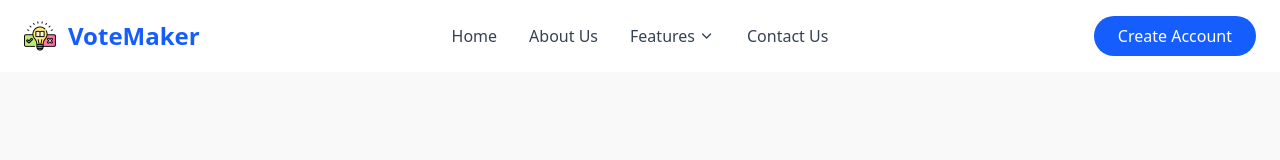
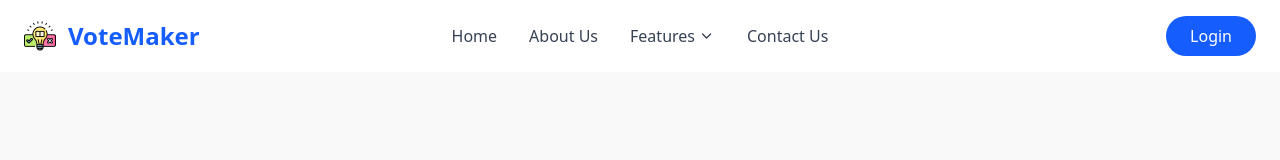
Before and after one commit to karnerfly/quiz, a React (Vite) app in the folder frontend/: page / in a window 1280 px wide. Shown: the top 160 px of the page. Built offline with nearby package versions, Linux system fonts and the light colour scheme.

Commit message:
modified:   frontend/src/components/common/Header.jsx

```diff
--- a/frontend/src/components/common/Header.jsx
+++ b/frontend/src/components/common/Header.jsx
@@ -116,7 +116,7 @@ export default function Header() {
                 onClick={toggleAuthPopup}
                 className="bg-blue-600 hover:bg-blue-700 text-white font-medium py-2 px-6 rounded-full transition duration-300"
               >
-                Create Account
+                Login
               </button>
             </div>
           </div>
@@ -203,7 +203,7 @@ export default function Header() {
               onClick={toggleAuthPopup}
               className="w-full bg-blue-600 hover:bg-blue-700 text-white font-medium py-2 px-4 rounded-full mt-2 transition duration-300"
             >
-              Create Account
+              Login
             </button>
           </div>
         )}
```
